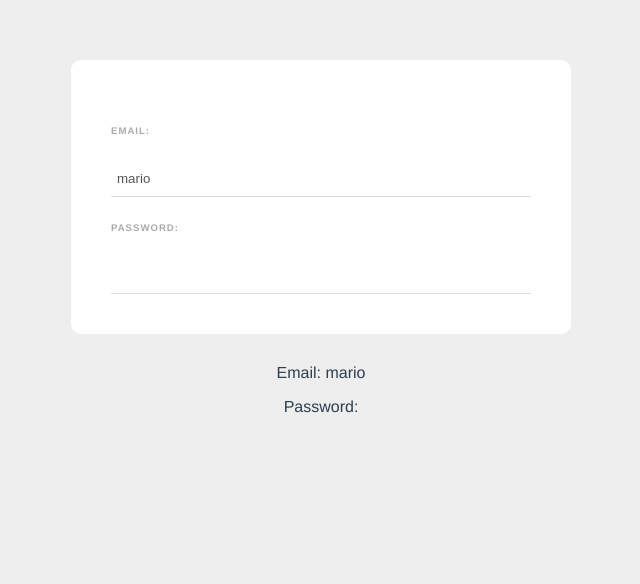
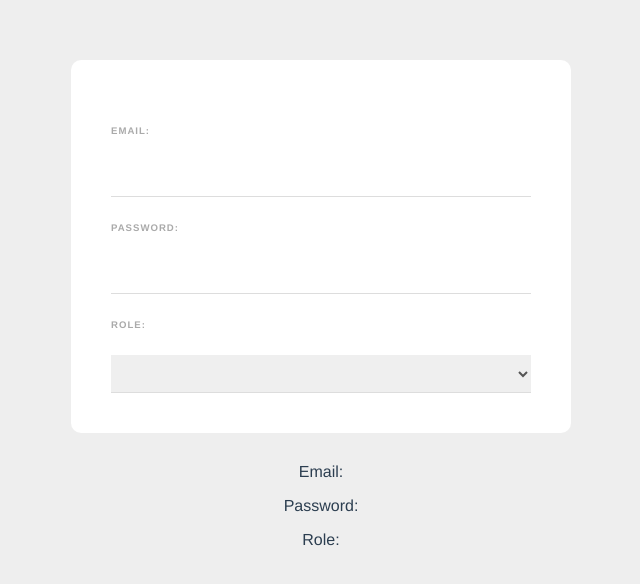
Before and after one commit to ort01/vue-web-form, a Vue app: page / in a window 1280 px wide. Shown: the top 584 px of the page, without its empty margins (319-959 px from the left). Built offline with nearby package versions, Linux system fonts and the light colour scheme.

Commit message:
v-model with select form field

```diff
--- a/src/components/SignUpForm.vue
+++ b/src/components/SignUpForm.vue
@@ -4,9 +4,16 @@
     <input type="email" required v-model="email" />
     <label>Password:</label>
     <input type="password" required v-model="password" />
+    <label>Role:</label>
+    <select v-model="role">
+      <option value="Developer">Web Developer</option>
+      <option value="Designer">Web Designer</option>
+      <option value="Manager">Project Manager</option>
+    </select>
   </form>
   <p>Email: {{ email }}</p>
   <p>Password: {{ password }}</p>
+  <p>Role: {{ role }}</p>
 </template>
 
 <script>
@@ -15,8 +22,9 @@ export default {
   props: [""],
   data: () => {
     return {
-      email: "mario",
+      email: "",
       password: "",
+      role: "",
     };
   },
 };
@@ -41,7 +49,8 @@ label {
   letter-spacing: 1px;
   font-weight: bold;
 }
-input {
+input,
+select {
   display: block;
   padding: 10px 6px;
   width: 100%;
@@ -49,8 +58,10 @@ input {
   border: none;
   border-bottom: 1px solid #ddd;
   color: #555;
+  cursor: pointer;
 }
-input:focus {
+input:focus,
+select:focus {
   outline: none;
 }
 </style>
```
